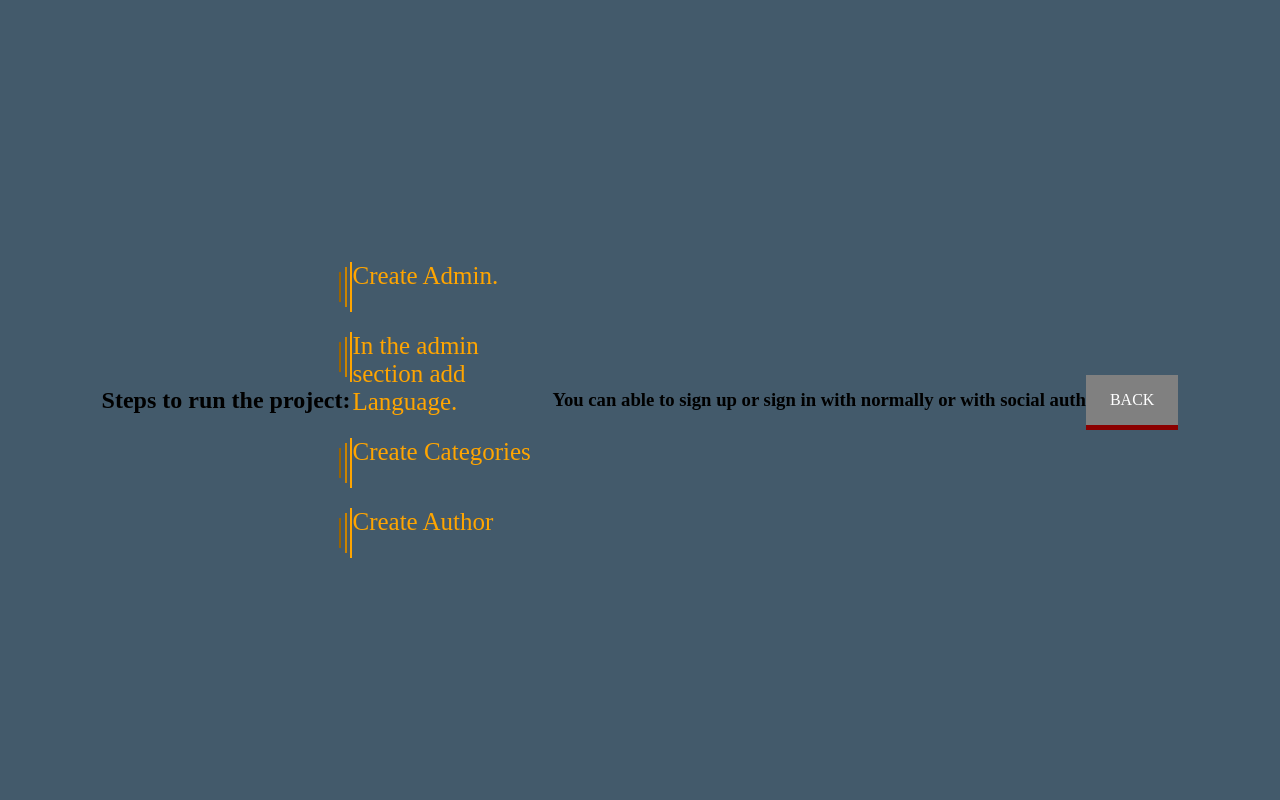
After one commit to nigarkhan12/Book_Catalog, a Django app: page /guide/ in a window 1280 px wide. The commit adds this page. Run offline with Django 3.2, Linux system fonts and the light colour scheme.

Commit message:
guide me added

```diff
--- a/Book_Catalog/urls.py
+++ b/Book_Catalog/urls.py
@@ -38,6 +38,9 @@ urlpatterns = [
 
     # home Page
     path('home/', TemplateView.as_view(template_name='home.html'), name='home'),
+
+    # Guide Me Page
+    path('guide/', TemplateView.as_view(template_name='guide.html'), name='guide'),
 
     # Main Page
     path('', TemplateView.as_view(template_name='main.html'), name='main'),
--- a/static/css/base_generic.css
+++ b/static/css/base_generic.css
@@ -165,15 +165,12 @@ li:hover span {
 	transform: rotate(0deg) translateX(50%);
 }
 img.bg {
-  /* Set rules to fill background */
   min-height: 100%;
   min-width: 1024px;
 
-  /* Set up proportionate scaling */
   width: 22%;
   height: auto;
 
-  /* Set up positioning */
   position: fixed;
   top: 0;
   left: 0;
--- /dev/null
+++ b/static/css/guide.css
@@ -0,0 +1,87 @@
+body {
+    margin: 0;
+    height: 100vh;
+    display: flex;
+    align-items: center;
+    justify-content: center;
+    background-color: #435a6b;
+}
+
+ul {
+    padding: 0;
+    list-style-type: none;
+}
+
+li {
+    font-size: 25px;
+    width: 8em;
+    height: 2em;
+    color: orange;
+    border-left: 0.08em solid;
+    position: relative;
+    margin-top: 0.8em;
+    cursor: pointer;
+}
+
+li::before,
+li::after
+ {
+    content: '';
+    position: absolute;
+    width: inherit;
+    border-left: inherit;
+    z-index: -1;
+}
+
+li::before {
+    height: 80%;
+    top: 10%;
+    left: calc(-0.15em - 0.08em * 2);
+    filter: brightness(0.8);
+}
+
+li::after {
+    height: 60%;
+    top: 20%;
+    left: calc(-0.15em * 2 - 0.08em * 3);
+    filter: brightness(0.6);
+}
+
+li span {
+    position: relative;
+    height: 120%;
+    top: -10%;
+    box-sizing: border-box;
+    border: 0.08em solid;
+    background-color: #333;
+    display: flex;
+    align-items: center;
+    justify-content: center;
+    font-family: sans-serif;
+    text-transform: capitalize;
+    transform: translateX(calc(-0.15em * 3 - 0.08em * 2));
+    transition: 0.3s;
+}
+
+li:hover span {
+    transform: translateX(0.15em);
+}
+a {
+    background-color: gray;
+  box-shadow: 0 5px 0 darkred;
+  color: white;
+  padding: 1em 1.5em;
+  /*position: relative;*/
+  text-decoration: none;
+  text-transform: uppercase;
+    position: relative;
+}
+
+a:hover {
+  background-color: #ce0606;
+}
+
+a:active {
+  box-shadow: none;
+  top: 5px;
+}
--- a/templates/base.html
+++ b/templates/base.html
@@ -4,10 +4,9 @@
 <head>
     <meta charset="utf-8">
     <meta name="viewport" content="width=device-width, initial-scale=1, shrink-to-fit=no">
-    <link rel="shortcut icon" href="images/logo.png" type="image/x-icon"/>
+    <link rel="shortcut icon" href="/../static/images/logo.png" type="image/x-icon"/>
     <link rel="stylesheet" href="https://maxcdn.bootstrapcdn.com/bootstrap/4.0.0/css/bootstrap.min.css" integrity="sha384-Gn5384xqQ1aoWXA+058RXPxPg6fy4IWvTNh0E263XmFcJlSAwiGgFAW/dAiS6JXm" crossorigin="anonymous">
-    <link rel="stylesheet" type="text/css" href="{% static 'css/main.css' %}">
-
+    <link rel="stylesheet" type="text/css" href="../../../static/css/base.css">
     {% if title %}
         <title> - {{ title }}</title>
     {% else %}
--- a/templates/base_generic.html
+++ b/templates/base_generic.html
@@ -38,7 +38,7 @@
    {% if user.is_staff %}
    <hr />
    <ul class="sidebar-nav">
-       <li><span>Staff</span></li>
+       Staff
    {% if perms.catalog.can_mark_returned %}
        <li><span><a href="{% url 'all-borrowed' %}">All borrowed</a></span></li>
    {% endif %}
--- a/templates/binder/book_list.html
+++ b/templates/binder/book_list.html
@@ -11,11 +11,8 @@
 
         <a href="{{ book.get_absolute_url }}">{{ book.title }}</a><br>
           ({{book.author}})
-          <br>
-          <br>
       </li>
       {% endfor %}
-
     </ul>
     </nav>
     </section>
--- a/templates/commons/change-password.html
+++ b/templates/commons/change-password.html
@@ -8,6 +8,6 @@
         {% csrf_token %}
         {{ form.as_p }}
         <a href="{% url 'home' %}">Back</a>
-        <button type="submit">Submit</button>
+        <button type="submit" class="b02_slide_in button_base">Submit</button>
     </form>
 {% endblock content %}
--- a/templates/commons/password-reset/password_reset.html
+++ b/templates/commons/password-reset/password_reset.html
@@ -1,6 +1,10 @@
+{% extends 'base.html' %}
+{% block content %}
 <h2>Reset Password</h2>
 <form method="post">
     {% csrf_token %}
     {{ form.as_p }}
-    <button type="submit">submit</button>
+    <a href="{% url 'home' %}">Back</a>
+    <button type="submit" class="b02_slide_in button_base">submit</button>
 </form>
+{% endblock content %}
--- a/templates/commons/profile.html
+++ b/templates/commons/profile.html
@@ -7,7 +7,7 @@
     <form method="post">
         {% csrf_token %}
         {{ form.as_p }}
-        <button type="submit">Update</button>
+        <button type="submit" class="b02_slide_in button_base">Update</button>
         <br><br>
         <a href="{% url 'home' %}">Back</a>
     </form>
--- /dev/null
+++ b/templates/guide.html
@@ -0,0 +1,33 @@
+<!DOCTYPE html>
+<html lang="en">
+<head>
+    <meta charset="UTF-8">
+    <title>Guide Me</title>
+    <link rel="shortcut icon" href="../static/images/logo.png" type="image/x-icon"/>
+    <link rel="stylesheet" type="text/css" href="../static/css/guide.css">
+</head>
+<body>
+<span style="align-content:flex-start"><h2>Steps to run the project:</h2></span>
+    <ul>
+        <li>
+            Create Admin.
+        </li>
+        <li>
+            In the admin section add Language.
+        </li>
+        <br>
+        <br>
+        <li>
+            Create Categories
+        </li>
+        <li>
+            Create Author
+        </li>
+    </ul>
+    <br>
+<br>
+    <h3> You can able to sign up or sign in with normally or with social auth</h3>
+    <br>
+    <a href="{% url 'main' %}">Back</a>
+</body>
+</html>
--- a/templates/main.html
+++ b/templates/main.html
@@ -35,7 +35,7 @@
         <div class="main-content-header">
             <h1>Welcome to <span class="colorchange">Book Catalog</span ></h1>
             <a href="#" class="btn btn-full">Books</a>
-            <a href="#" class="btn btn-nav">Show me more</a>
+            <a href="{% url 'guide' %}" class="btn btn-nav">Guide Me</a>
         </div>
     </header>
     <script type="text/javascript">
--- a/users/views.py
+++ b/users/views.py
@@ -54,7 +54,6 @@ class SignUpView(View):
             user.email_user(subject, message)
 
             messages.success(request, ('Please Confirm your email to complete registration. By copy paste the url from console to browser.'))
-
             return redirect('login')
         return render(request, self.template_name, {'form': form})
 
@@ -76,8 +75,8 @@ class ActivateAccount(View):
             messages.success(request, ('Your account have been confirmed.'))
             return redirect('home')
         else:
-            messages.warning(request, ('The confirmation link was invalid, possibly because it has already been used.'))
-            return redirect('home')
+            messages.warning(request, ('Something went wrong!!!. Please try with Social Authentication'))
+            return redirect('login')
 
 
 # Edit Profile View
```
Also changed, not shown: static/css/base.css (added, +98 -0 lines), templates/home.html (+2 -5 lines), db.sqlite3.
